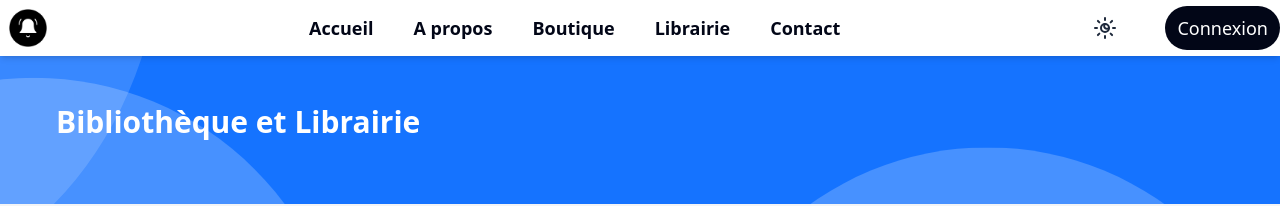
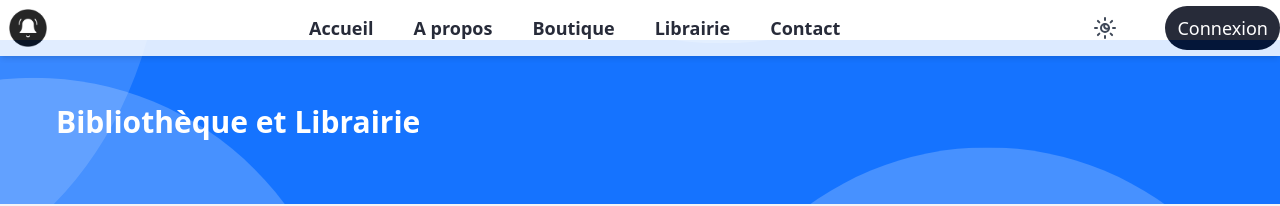
Before and after one commit to rovertnet/Bibliotheque, a React (Vite) app: page / in a window 1280 px wide. Shown: the top 206 px of the page. Built offline with nearby package versions, Linux system fonts and the light colour scheme.

Commit message:
update in

```diff
--- a/src/App.jsx
+++ b/src/App.jsx
@@ -50,7 +50,7 @@ function App() {
   return (
     <>
       <div className=" md:px-16 lg:px-14 sm:px-16 p-5 max-w-screen-2xl mx-auto">
-        <div className="fixed top-0 right-0 left-0 shadow-md bg-white dark:bg-[#060606d8]">
+        <div className="fixed top-0 right-0 left-0 shadow-md bg-white dark:bg-black opacity-85">
           <div className="text-lg  container mx-auto flex justify-between items-center">
             {/* pour le logo */}
             <a href="">
```
